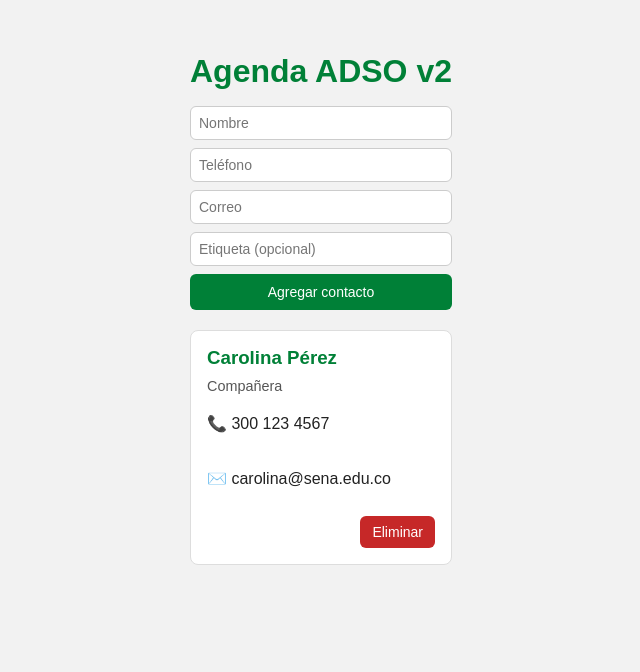
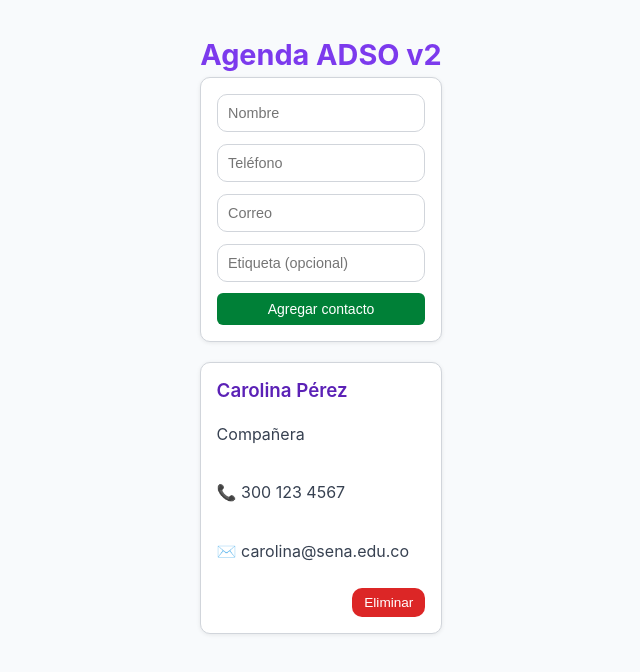
Before and after one commit to valeriaup/Agenda-ADSO-3229209, a React (Vite) app in the folder agenda-adso/: page / in a window 1280 px wide. Shown: the top 672 px of the page, without its empty margins (319-959 px from the left). Built offline with nearby package versions, Linux system fonts and the light colour scheme.

Commit message:
feat(src/App.css) Clase_5_Agenda_ADSO_v3_LocalStorage

```diff
--- a/agenda-adso/src/App.css
+++ b/agenda-adso/src/App.css
@@ -7,8 +7,6 @@
 main {
   background-color: lightpink;
 }*/
-
-/* Contenedor principal de toda la aplicación */
 
 /*.app-container {
   max-width: 400px;
@@ -62,7 +60,7 @@
   color: #888;
 }*/
 
-.app-container {
+/*.app-container {
   max-width: 520px;
   margin: 2rem auto;
   font-family: Arial, sans-serif;
@@ -145,4 +143,118 @@
 
 .btn-eliminar:hover {
   background: #8e0000;
+}*/
+
+:root {
+  --morado: #7c3aed;
+  --morado-oscuro: #5b21b6;
+  --gris: #374151;
+  --borde: #d1d5db;
+  --error: #dc2626;
+  --radio: 10px;
+  --shadow: 0 1px 4px rgba(0, 0, 0, 0.08);
 }
+
+body {
+  background: #f8fafc;
+  font-family: "Inter", Arial, sans-serif;
+  margin: 0;
+  color: var(--gris);
+}
+
+.app-container {
+  max-width: 700px;
+  margin: 2rem auto;
+  padding: 0 1rem;
+}
+
+.app-title {
+  text-align: center;
+  font-size: 1.8rem;
+  font-weight: 700;
+  color: var(--morado);
+  margin: 0.3rem 0;
+}
+
+.subtitulo {
+  text-align: center;
+  font-size: 0.95rem;
+  color: #6b7280;
+  margin-bottom: 1.2rem;
+}
+
+.form-contacto {
+  background: #fff;
+  padding: 1rem;
+  border: 1px solid var(--borde);
+  border-radius: var(--radio);
+  box-shadow: var(--shadow);
+  display: flex;
+  flex-direction: column;
+  gap: 0.7rem;
+  margin-bottom: 1.2rem;
+}
+
+label {
+  font-size: 0.85rem;
+  font-weight: 500;
+}
+
+input {
+  padding: 0.65rem;
+  border: 1px solid var(--borde);
+  border-radius: var(--radio);
+  font-size: 0.9rem;
+}
+
+.btn-primario {
+  background: var(--morado);
+  color: #fff;
+  padding: 0.7rem;
+  border: 0;
+  border-radius: var(--radio);
+  cursor: pointer;
+  transition: 0.2s;
+}
+
+.btn-primario:hover {
+  background: var(--morado-oscuro);
+}
+
+.tarjeta-contacto {
+  background: #fff;
+  border: 1px solid var(--borde);
+  border-radius: var(--radio);
+  padding: 1rem;
+  box-shadow: var(--shadow);
+  display: flex;
+  flex-direction: column;
+  gap: 0.4rem;
+  margin-bottom: 0.7rem;
+}
+
+.tarjeta-contacto h3 {
+  margin: 0;
+  font-weight: 600;
+  color: var(--morado-oscuro);
+}
+
+.acciones {
+  display: flex;
+  justify-content: flex-end;
+  margin-top: 0.3rem;
+}
+
+.btn-eliminar {
+  background: var(--error);
+  color: #fff;
+  padding: 0.45rem 0.75rem;
+  border: 0;
+  border-radius: var(--radio);
+  cursor: pointer;
+  font-size: 0.85rem;
+}
+
+.btn-eliminar:hover {
+  filter: brightness(0.85);
+}
```
